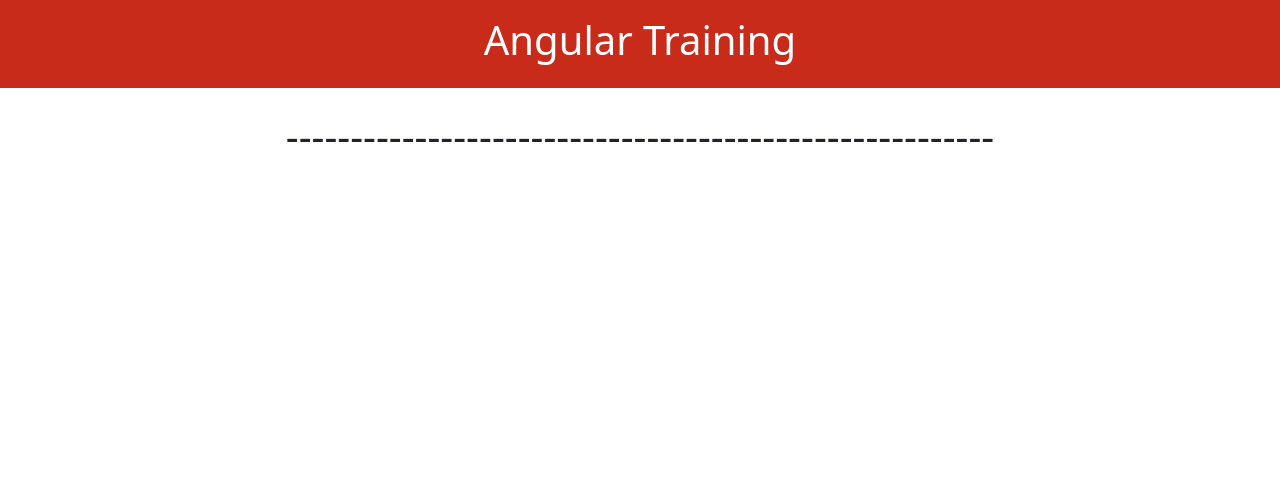
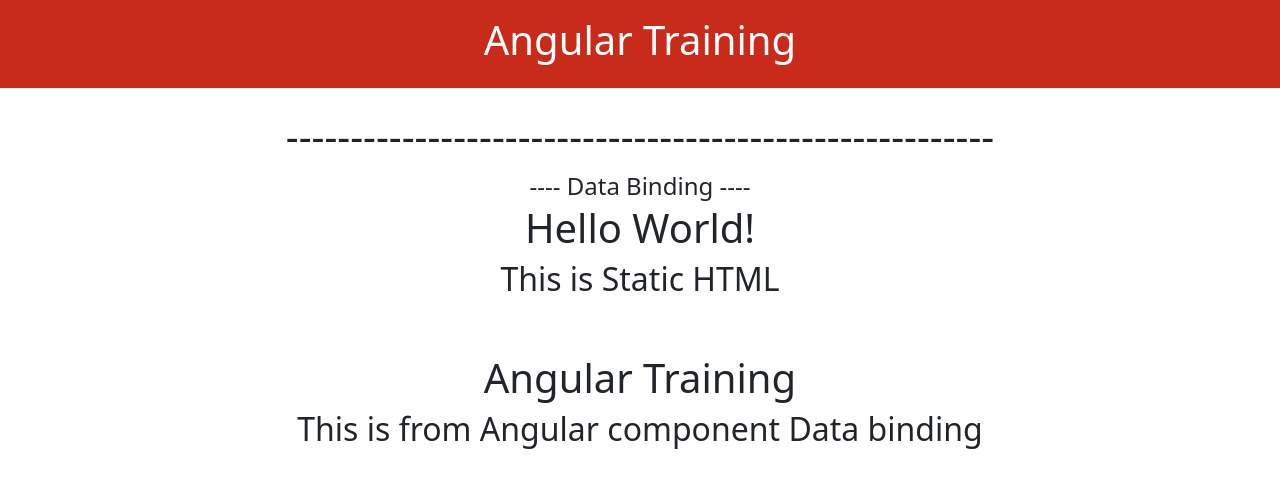
Before and after one commit to arvi811/BrDevAngularDemo1, an Angular app: page / in a window 1280 px wide. Shown: the top 488 px of the page. Built offline with nearby package versions, Linux system fonts and the light colour scheme.

Commit message:
[5214]Crete git repo - Initial Test Commit

```diff
--- a/src/app/app.component.html
+++ b/src/app/app.component.html
@@ -18,6 +18,6 @@
   <button class="btn btn-primary" (click)="updateData()">Update Data</button> -->
   <h1>-------------------------------------------------------</h1>
 
-  <!-- <app-data-binding></app-data-binding> -->
+  <app-data-binding></app-data-binding>
   <!-- Put Training Components sample Here -->
 </div>
```
